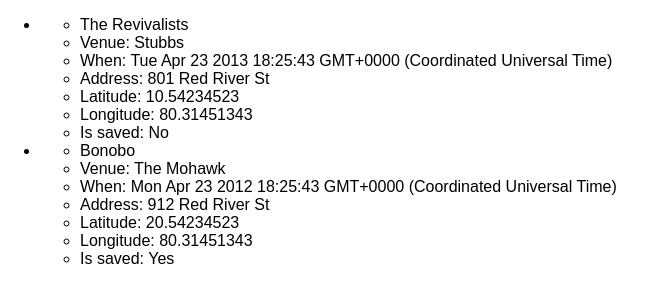
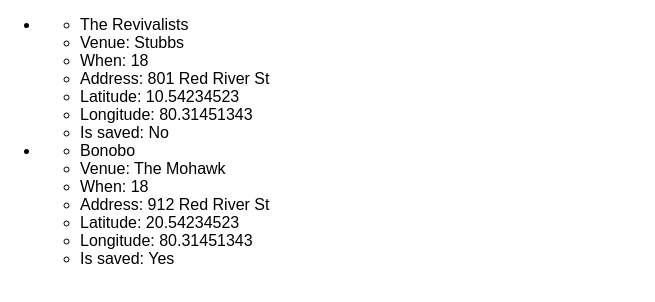
Before and after one commit to mrjasonweaver/showmap, a React (Create React App) app: page / in a window 1280 px wide. Shown: the top 302 px of the page, without its empty margins (0-655 px from the left). Built offline with nearby package versions, Linux system fonts and the light colour scheme.

Commit message:
Dealing with time

```diff
--- a/src/ShowList.js
+++ b/src/ShowList.js
@@ -4,7 +4,7 @@ export default function ShowList(props) {
 
   function formattedTime(dateStr) {
     let time = new Date(dateStr);
-    return time.toString();
+    return time.getHours();
   }
   const shows = props.shows;
   const showItems = shows.map((show) =>
```
